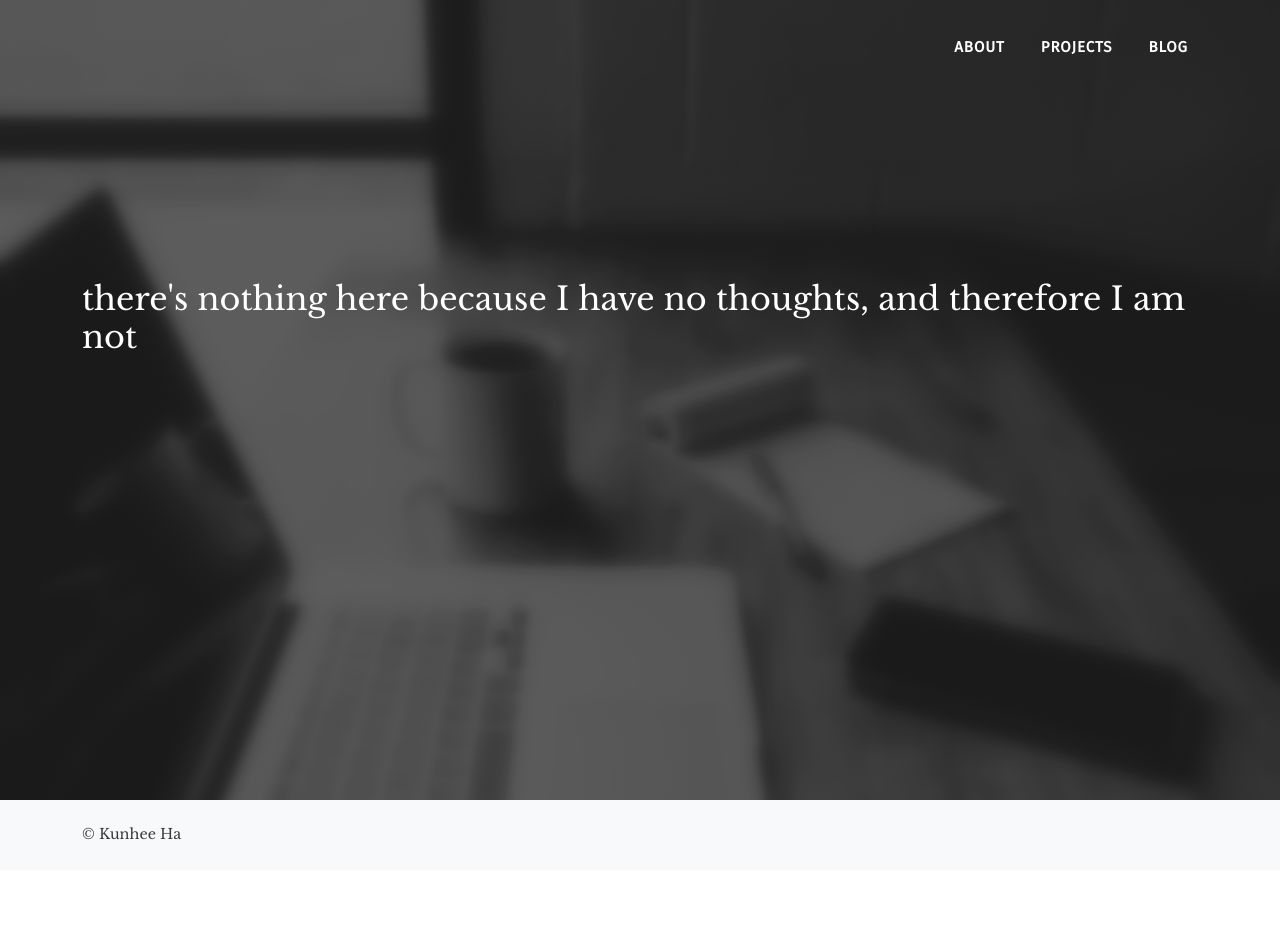
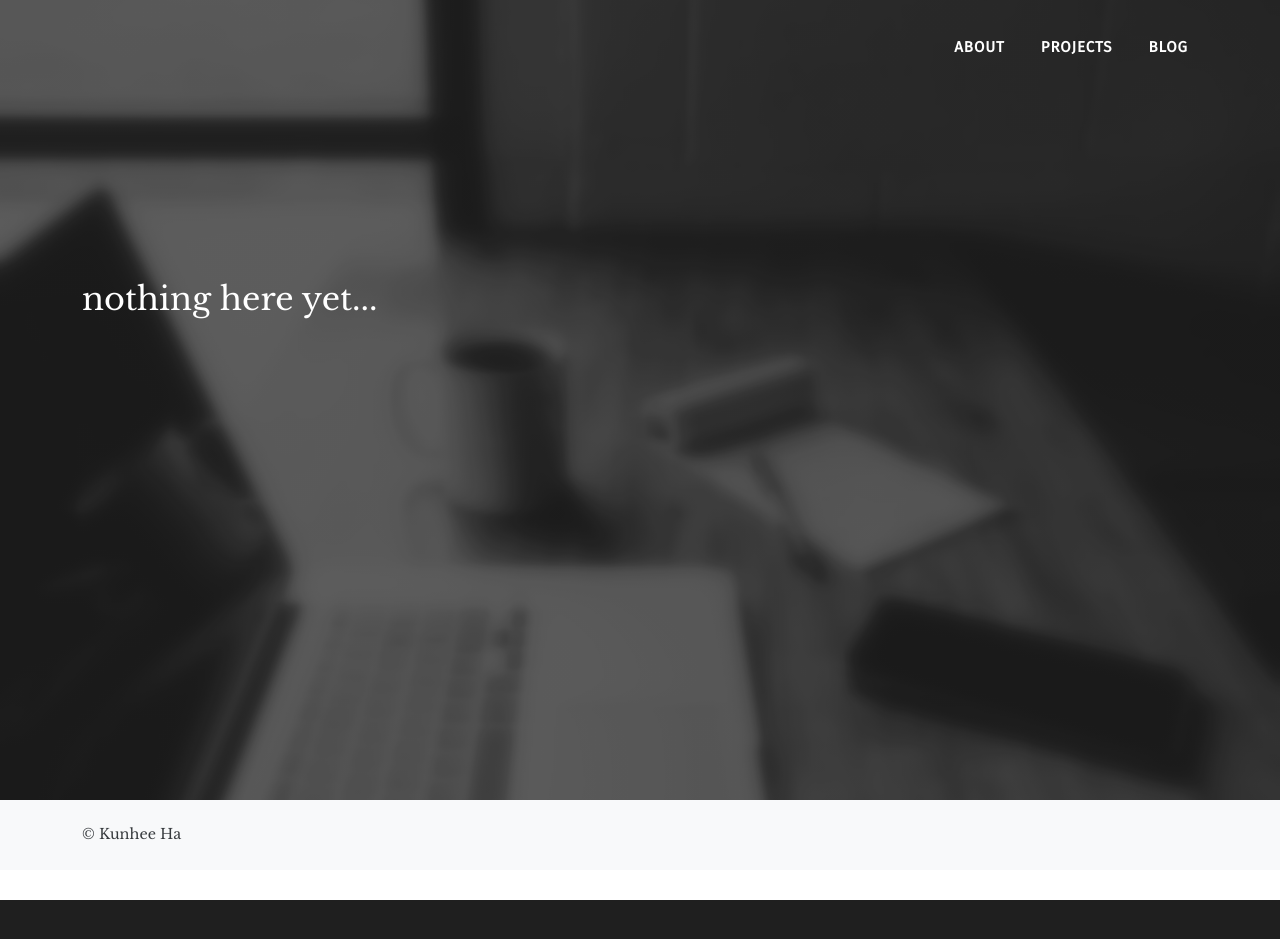
Before and after one commit to kunheeha/personalwebsite, a Flask app: page /blog in a window 1280 px wide. After the commit the page ends 900 px from the top, so only its background shows below. Run offline with Flask 3, Linux system fonts and the light colour scheme; some libraries are stand-ins or nearby versions.

Commit message:
wording updates on placeholder template

```diff
--- a/personalwebsite/templates/placeholder.html
+++ b/personalwebsite/templates/placeholder.html
@@ -20,9 +20,9 @@
 
 <section class="fullscreen landing-page">
   <div class="container">
-    <h2>there's nothing here because I have no thoughts, and therefore I am not</h2>
+    <h2>nothing here yet...</h2>
     <div class="sendaway">
-      <a href="https://motherfuckingwebsite.com/" target="_blank">Why is your website so boring?</a>
+      <a href="https://motherfuckingwebsite.com/" target="_blank">thoughts on responsive webistes?</a>
     </div>
   </div>
 </section>
```
